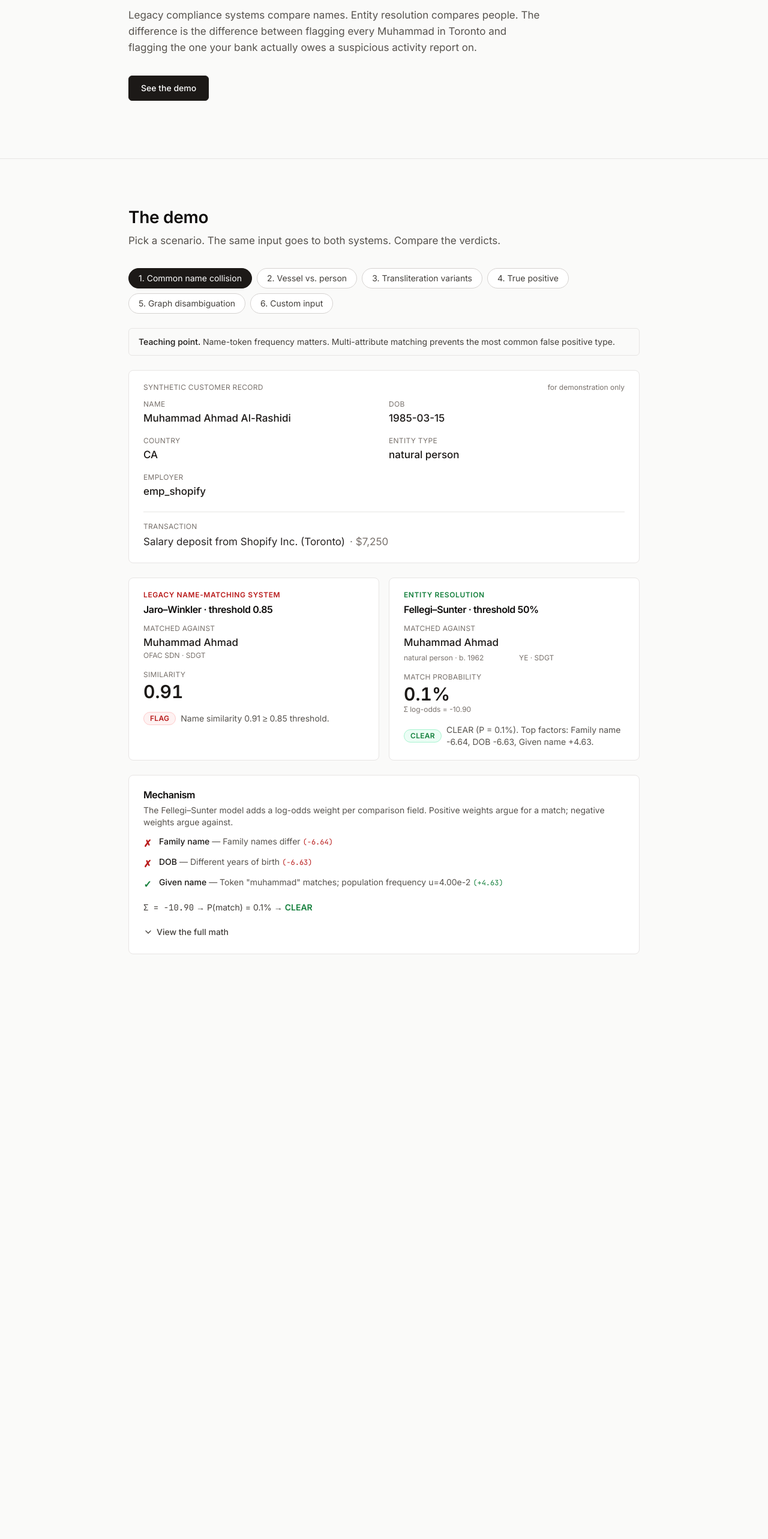
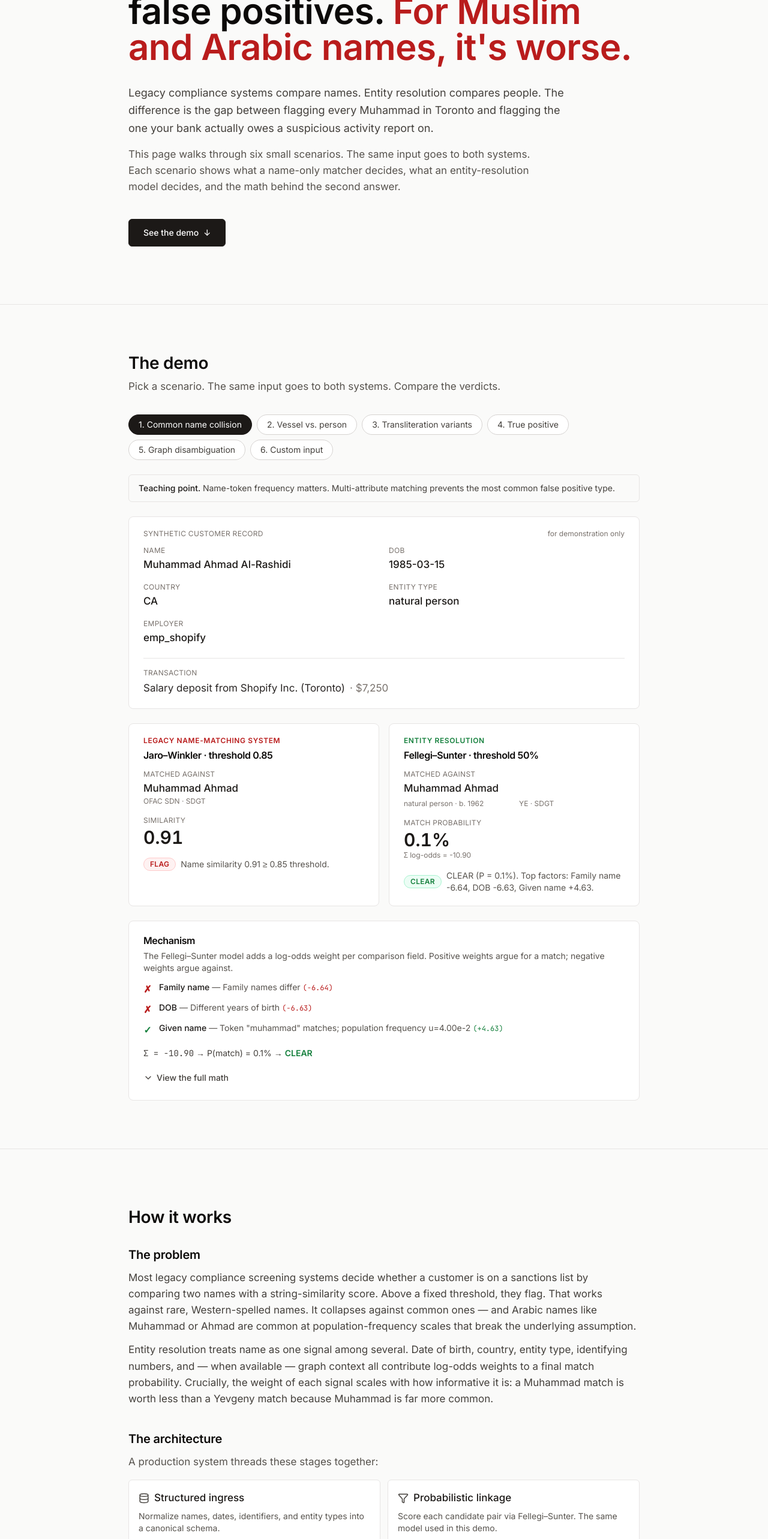
Before and after one commit to haseeb0x/entity-resolution-demo, a React (Vite) app: page / in a window 1280 px wide. Shown: the part 200-2766 px from the top of the page at 60% size. Before the commit the page ends 1871 px from the top, so only its background shows below. Built offline with nearby package versions, Linux system fonts and the light colour scheme.

Commit message:
Step 10: Hook headline polish + How It Works section + footer with disclaimer

```diff
--- a/src/App.tsx
+++ b/src/App.tsx
@@ -1,5 +1,6 @@
 import { Demo } from '@/components/Demo';
 import { Hook } from '@/components/Hook';
+import { HowItWorks } from '@/components/HowItWorks';
 
 export default function App() {
   return (
@@ -7,6 +8,33 @@ export default function App() {
       <Hook />
       <hr className="border-soft" />
       <Demo />
+      <hr className="border-soft" />
+      <HowItWorks />
+      <Footer />
     </main>
   );
 }
+
+function Footer() {
+  return (
+    <footer className="border-t border-soft bg-stone-50">
+      <div className="container-prose py-10 text-sm text-stone-600">
+        <p>
+          Watchlist entries are illustrative samples modelled on the public
+          OFAC SDN list. Customer records are synthetic. This is a teaching
+          demo, not a screening system.
+        </p>
+        <p className="mt-2">
+          Built as a portfolio piece. Source on{' '}
+          <a
+            href="https://github.com/"
+            className="underline-offset-4 hover:underline"
+          >
+            GitHub
+          </a>
+          .
+        </p>
+      </div>
+    </footer>
+  );
+}
--- a/src/components/Hook.tsx
+++ b/src/components/Hook.tsx
@@ -1,24 +1,34 @@
-// Step 10 fleshes this out. Step 5 just gives it bones.
-
 export function Hook() {
   return (
-    <section className="container-prose py-24">
-      <h1 className="text-balance">
-        98% of compliance alerts are false positives. For Muslim and Arabic
-        names, it&apos;s worse.
+    <section className="container-prose flex min-h-[80vh] flex-col justify-center py-24">
+      <p className="text-xs font-semibold uppercase tracking-[0.2em] text-stone-500">
+        An interactive teaching demo
+      </p>
+      <h1 className="mt-4 text-balance text-5xl font-semibold leading-[1.1] sm:text-6xl">
+        98% of compliance alerts are false positives.
+        <span className="text-flag"> For Muslim and Arabic names, it&apos;s worse.</span>
       </h1>
-      <p className="mt-6 max-w-prose text-stone-600">
+      <p className="mt-8 max-w-prose text-lg leading-relaxed text-stone-700">
         Legacy compliance systems compare names. Entity resolution compares
-        people. The difference is the difference between flagging every
-        Muhammad in Toronto and flagging the one your bank actually owes a
-        suspicious activity report on.
+        people. The difference is the gap between flagging every Muhammad in
+        Toronto and flagging the one your bank actually owes a suspicious
+        activity report on.
       </p>
-      <a
-        href="#demo"
-        className="mt-8 inline-flex items-center gap-2 rounded-md border border-stone-900 bg-stone-900 px-5 py-2.5 text-sm font-medium text-white transition-colors hover:bg-stone-800"
-      >
-        See the demo
-      </a>
+      <p className="mt-4 max-w-prose text-stone-600">
+        This page walks through six small scenarios. The same input goes to
+        both systems. Each scenario shows what a name-only matcher decides,
+        what an entity-resolution model decides, and the math behind the
+        second answer.
+      </p>
+      <div className="mt-10">
+        <a
+          href="#demo"
+          className="inline-flex items-center gap-2 rounded-md border border-stone-900 bg-stone-900 px-6 py-3 text-sm font-medium text-white transition-colors hover:bg-stone-800"
+        >
+          See the demo
+          <span aria-hidden>↓</span>
+        </a>
+      </div>
     </section>
   );
 }
--- /dev/null
+++ b/src/components/HowItWorks.tsx
@@ -0,0 +1,152 @@
+import {
+  CircuitBoard,
+  Database,
+  Filter,
+  GitBranch,
+  ScanSearch,
+  ShieldCheck,
+} from 'lucide-react';
+import { Card, CardContent, CardHeader, CardTitle } from '@/components/ui/card';
+
+export function HowItWorks() {
+  return (
+    <section id="how" className="container-prose py-24">
+      <h2>How it works</h2>
+
+      <div className="mt-8 space-y-10">
+        <div>
+          <h3>The problem</h3>
+          <div className="mt-3 space-y-3 text-stone-700">
+            <p>
+              Most legacy compliance screening systems decide whether a
+              customer is on a sanctions list by comparing two names with a
+              string-similarity score. Above a fixed threshold, they flag.
+              That works against rare, Western-spelled names. It collapses
+              against common ones — and Arabic names like Muhammad or Ahmad
+              are common at population-frequency scales that break the
+              underlying assumption.
+            </p>
+            <p>
+              Entity resolution treats name as one signal among several.
+              Date of birth, country, entity type, identifying numbers,
+              and — when available — graph context all contribute log-odds
+              weights to a final match probability. Crucially, the weight
+              of each signal scales with how informative it is: a Muhammad
+              match is worth less than a Yevgeny match because Muhammad is
+              far more common.
+            </p>
+          </div>
+        </div>
+
+        <div>
+          <h3>The architecture</h3>
+          <p className="mt-3 text-stone-600">
+            A production system threads these stages together:
+          </p>
+          <ul className="mt-4 grid grid-cols-1 gap-3 sm:grid-cols-2">
+            <Step
+              icon={<Database size={18} />}
+              title="Structured ingress"
+              body="Normalize names, dates, identifiers, and entity types into a canonical schema."
+            />
+            <Step
+              icon={<Filter size={18} />}
+              title="Probabilistic linkage"
+              body="Score each candidate pair via Fellegi–Sunter. The same model used in this demo."
+            />
+            <Step
+              icon={<GitBranch size={18} />}
+              title="Graph context"
+              body="Promote or demote matches based on shared counterparties, employer, or geography."
+            />
+            <Step
+              icon={<ScanSearch size={18} />}
+              title="Named-entity recognition"
+              body="Extract entities from free-text fields (memos, narratives) so they can be linked too."
+            />
+            <Step
+              icon={<CircuitBoard size={18} />}
+              title="Risk tiering"
+              body="Assemble decisive matches into prioritized alerts; route the rest to L1 review."
+            />
+            <Step
+              icon={<ShieldCheck size={18} />}
+              title="Model risk management"
+              body="Audit, calibration, and bias monitoring across populations and name groups."
+            />
+          </ul>
+        </div>
+
+        <div>
+          <h3>Read more</h3>
+          <div className="mt-3 grid grid-cols-1 gap-3 sm:grid-cols-3">
+            <ReadCard
+              title="Full report"
+              body="The long-form write-up with citations and methodology."
+              href="https://github.com/"
+            />
+            <ReadCard
+              title="Executive summary"
+              body="A 5-minute version for non-technical stakeholders."
+              href="https://github.com/"
+            />
+            <ReadCard
+              title="Source code"
+              body="Everything on this page is open source. Read the matching logic line by line."
+              href="https://github.com/"
+            />
+          </div>
+        </div>
+      </div>
+    </section>
+  );
+}
+
+function Step({
+  icon,
+  title,
+  body,
+}: {
+  icon: React.ReactNode;
+  title: string;
+  body: string;
+}) {
+  return (
+    <li className="rounded-md border border-soft bg-white p-4">
+      <div className="flex items-center gap-2 text-stone-700">
+        {icon}
+        <p className="font-medium text-stone-900">{title}</p>
+      </div>
+      <p className="mt-1.5 text-sm text-stone-600">{body}</p>
+    </li>
+  );
+}
+
+function ReadCard({
+  title,
+  body,
+  href,
+}: {
+  title: string;
+  body: string;
+  href: string;
+}) {
+  return (
+    <Card>
+      <CardHeader>
+        <CardTitle>{title}</CardTitle>
+      </CardHeader>
+      <CardContent>
+        <p className="text-sm text-stone-600">{body}</p>
+        <a
+          href={href}
+          target="_blank"
+          rel="noreferrer"
+          className="mt-3 inline-block text-sm font-medium text-stone-900 underline-offset-4 hover:underline"
+        >
+          Open →
+        </a>
+      </CardContent>
+    </Card>
+  );
+}
```
